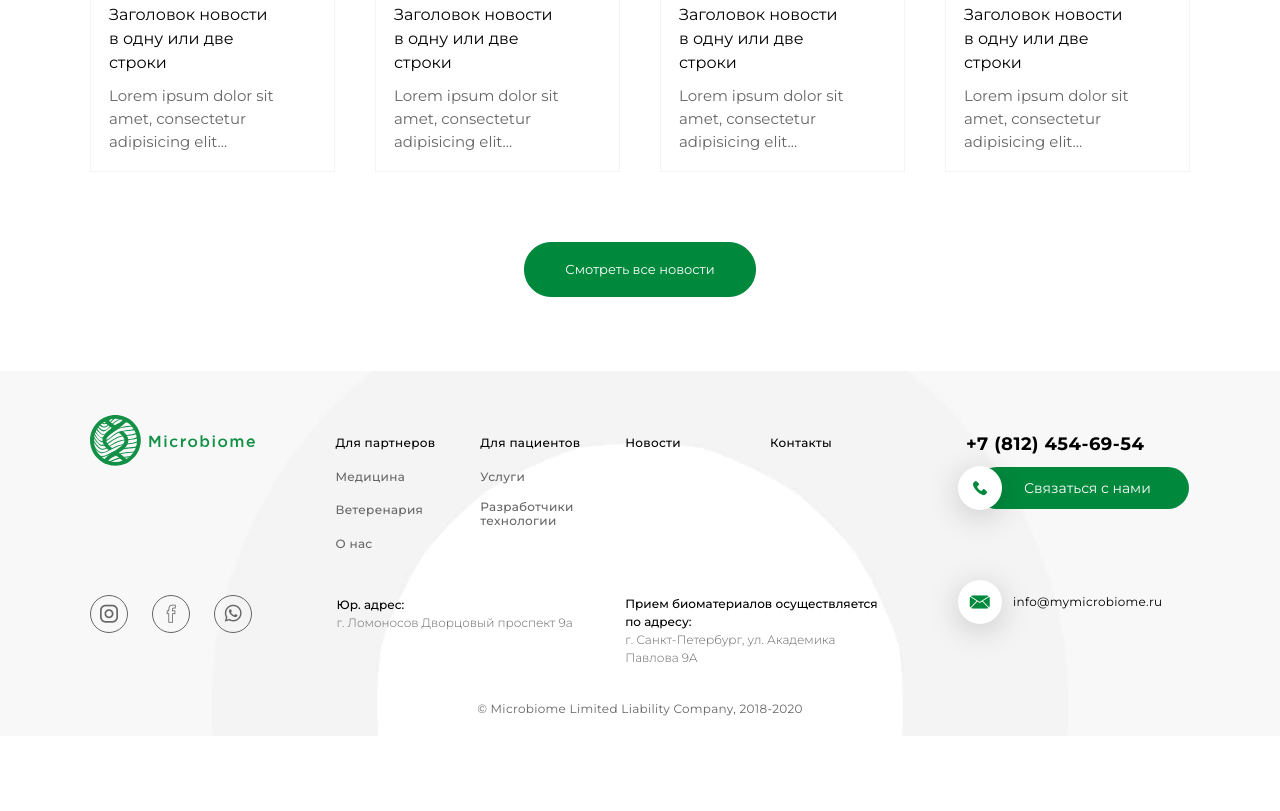
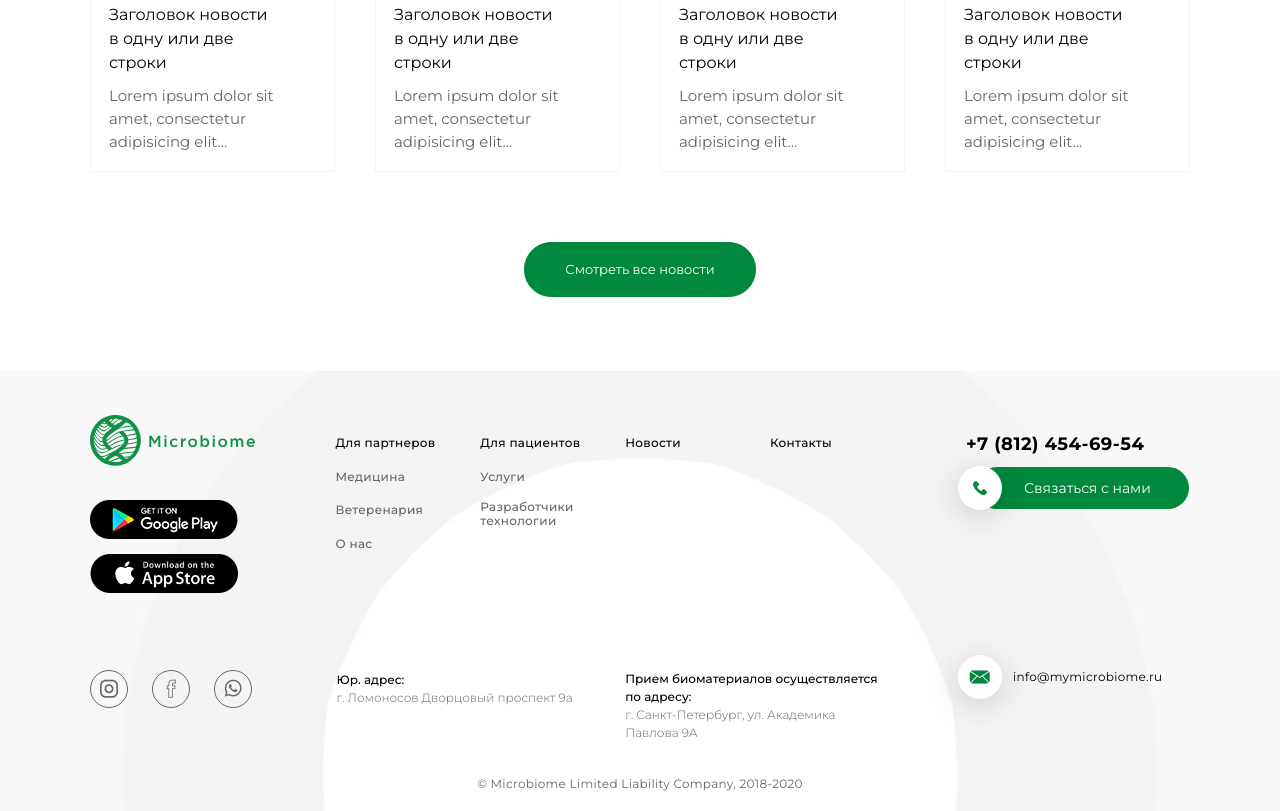
Before and after one commit to Plema/microbiome, a website with bundled scripts: page markup/index.html in a window 1280 px wide. Shown: the part 2970-3781 px from the top of the page. Before the commit the page ends 3706 px from the top, so only its background shows below. Built offline with nearby package versions, Linux system fonts and the light colour scheme; files whose address does not match are found by name.

Commit message:
fix footer

```diff
--- a/assets/scss/libs/footer.scss
+++ b/assets/scss/libs/footer.scss
@@ -18,6 +18,26 @@
             a{
                 width: 100%;
                 display: inline-block;
+            }
+        }
+        .download{
+            margin-bottom: 30px;
+            li{
+                margin-bottom: 10px;
+                &:last-child{
+                    margin-bottom: 0;
+                }
+                a{
+                    width: 124px;
+                    display: inline-block;
+                    transition: all 0.5s;
+                    &:hover{
+                        transform: scale(1.1);
+                    }
+                    img{
+                        width: 100%;
+                    }
+                }
             }
         }
         nav{
@@ -238,6 +258,19 @@
     }
     @media (min-width: 768px){
         .footer-top {
+            .download{
+                display: flex;
+                justify-content: center;
+                li{
+                    margin: 0 10px;
+                    &:first-child{
+                        margin-left: 0;
+                    }
+                    &:last-child{
+                        margin-right: 0;
+                    }
+                }
+            }
             nav{
                 text-align: left;
                 ul{
@@ -285,7 +318,19 @@
             align-items: flex-start;
             justify-content: space-between;
             .logo{
-                margin-bottom: 0;
+                margin-bottom: 30px;
+            }
+            .download {
+                width: 148px;
+                flex-direction: column;
+                justify-content: space-between;
+                li{
+                    width: 100%;
+                    margin: 0 0 10px;
+                    a{
+                        width: 100%;
+                    }
+                }
             }
             nav{
                 width: 400px;
--- a/markup/index.html
+++ b/markup/index.html
@@ -356,7 +356,13 @@
     <div class="container">
         <div class="footer-content">
             <div class="footer-top">
-                <a href="index.html" class="logo"><img src="img/logo.svg" alt=""></a>
+                <div class="logo-download">
+                    <a href="index.html" class="logo"><img src="img/logo.svg" alt=""></a>
+                    <ul class="download">
+                        <li><a href="javasceipt:void(0)"><img src="img/download-img1.png" alt=""></a></li>
+                        <li><a href="javasceipt:void(0)"><img src="img/download-img2.png" alt=""></a></li>
+                    </ul>
+                </div>
                 <nav>
                     <ul>
                         <li>
```
Also changed, not shown: assets/templates/footer.html (+7 -1 lines), markup/about.html (+7 -1 lines), markup/contacts.html (+7 -1 lines), markup/for-patients.html (+7 -1 lines), markup/medicine-internal.html (+7 -1 lines), markup/news-internal.html (+7 -1 lines), markup/news.html (+7 -1 lines), markup/patients-developers.html (+7 -1 lines), markup/post-internal.html (+7 -1 lines), markup/services.html (+7 -1 lines), markup/veterinary-internal.html (+7 -1 lines), markup/css/style.min.css, markup/img/download-img1.png (added), markup/img/download-img2.png (added), 1 other file.
